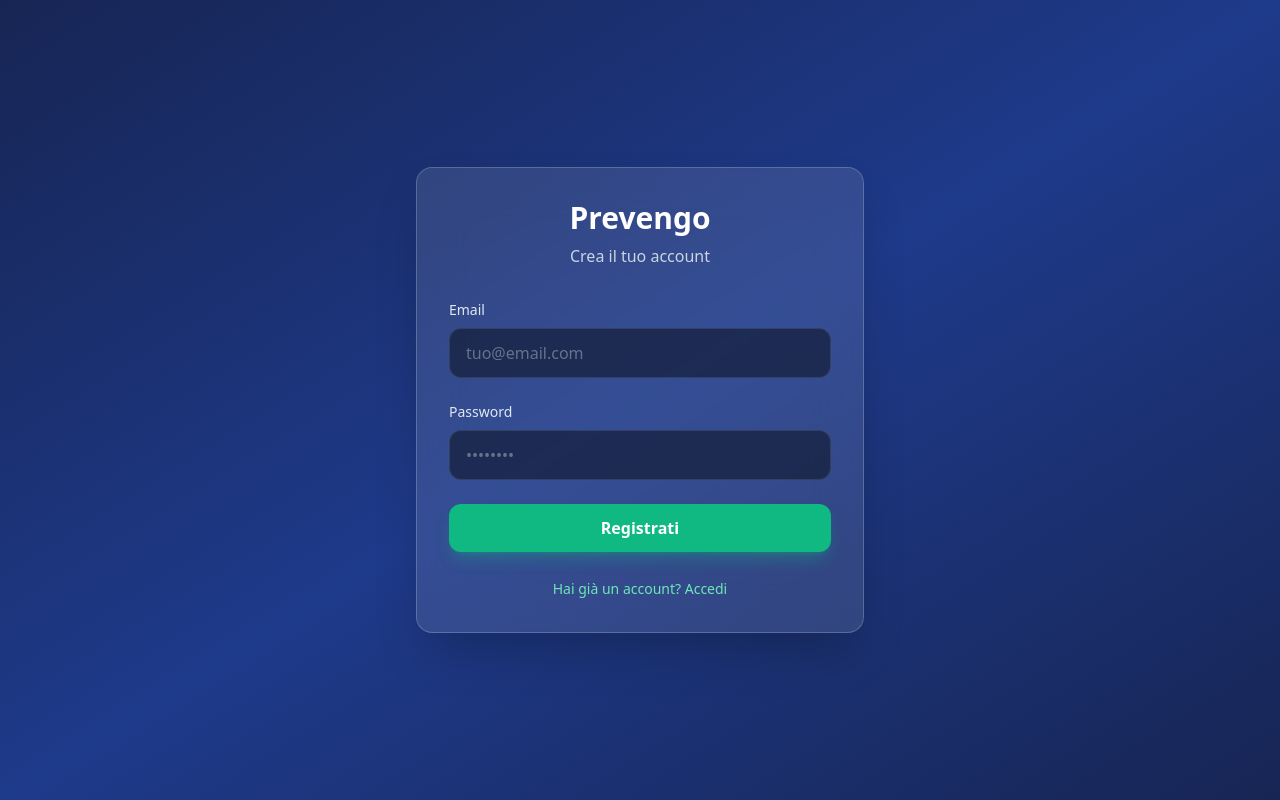
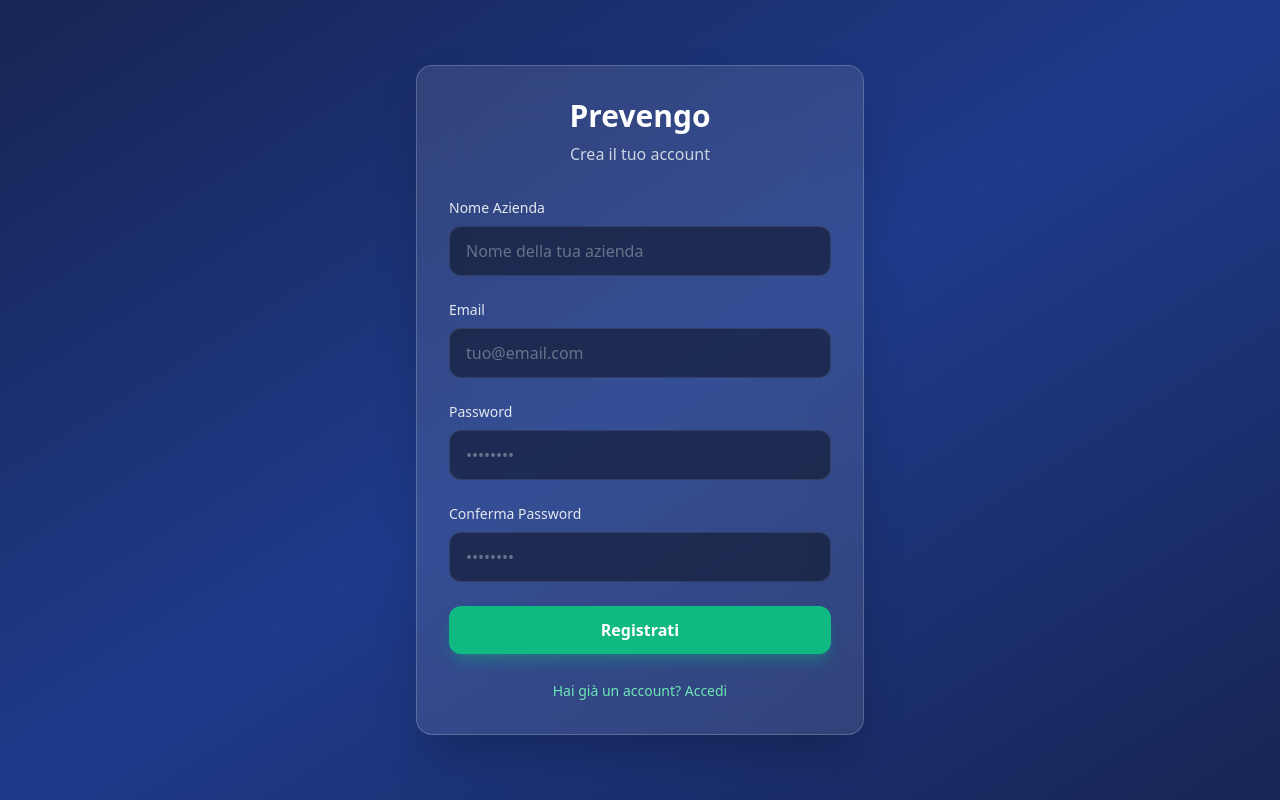
Before and after one commit to EbraamWD/PrevenGo, a React (Create React App) app in the folder frontend/: page /login in a window 1280 px wide. Both pictures are taken after a click on the button "Non hai un account? Registrati". Built offline with nearby package versions, Linux system fonts and the light colour scheme; no server answers.

Commit message:
registration form

```diff
--- a/frontend/src/components/Login.jsx
+++ b/frontend/src/components/Login.jsx
@@ -5,6 +5,8 @@ import { useAuth } from '../context/AuthContext';
 export default function Login() {
   const [email, setEmail] = useState('');
   const [password, setPassword] = useState('');
+  const [confirmPassword, setConfirmPassword] = useState('');
+  const [companyName, setCompanyName] = useState('');
   const [isRegister, setIsRegister] = useState(false);
   const [error, setError] = useState('');
   const [loading, setLoading] = useState(false);
@@ -21,10 +23,23 @@ export default function Login() {
   const handleSubmit = async (e) => {
     e.preventDefault();
     setError('');
+
+    // Validazione per la registrazione
+    if (isRegister) {
+      if (!companyName.trim()) {
+        setError('Il nome dell\'azienda è obbligatorio');
+        return;
+      }
+      if (password !== confirmPassword) {
+        setError('Le password non coincidono');
+        return;
+      }
+    }
+
     setLoading(true);
 
     const result = isRegister
-      ? await register(email, password)
+      ? await register(email, password, companyName)
       : await login(email, password);
 
     setLoading(false);
@@ -54,6 +69,22 @@ export default function Login() {
           )}
 
           <form onSubmit={handleSubmit} className="space-y-6">
+            {isRegister && (
+              <div>
+                <label className="block text-sm font-medium text-slate-200 mb-2">
+                  Nome Azienda
+                </label>
+                <input
+                  type="text"
+                  value={companyName}
+                  onChange={(e) => setCompanyName(e.target.value)}
+                  required
+                  className="w-full rounded-xl border border-white/10 bg-slate-900/60 px-4 py-3 text-white placeholder:text-slate-500 focus:border-emerald-400/60 focus:ring-2 focus:ring-emerald-400/30 outline-none"
+                  placeholder="Nome della tua azienda"
+                />
+              </div>
+            )}
+
             <div>
               <label className="block text-sm font-medium text-slate-200 mb-2">
                 Email
@@ -83,6 +114,23 @@ export default function Login() {
               />
             </div>
 
+            {isRegister && (
+              <div>
+                <label className="block text-sm font-medium text-slate-200 mb-2">
+                  Conferma Password
+                </label>
+                <input
+                  type="password"
+                  value={confirmPassword}
+                  onChange={(e) => setConfirmPassword(e.target.value)}
+                  required
+                  minLength={6}
+                  className="w-full rounded-xl border border-white/10 bg-slate-900/60 px-4 py-3 text-white placeholder:text-slate-500 focus:border-emerald-400/60 focus:ring-2 focus:ring-emerald-400/30 outline-none"
+                  placeholder="••••••••"
+                />
+              </div>
+            )}
+
             <button
               type="submit"
               disabled={loading}
@@ -98,6 +146,8 @@ export default function Login() {
               onClick={() => {
                 setIsRegister(!isRegister);
                 setError('');
+                setCompanyName('');
+                setConfirmPassword('');
               }}
               className="text-sm text-emerald-300 hover:text-emerald-200 transition"
             >
```
